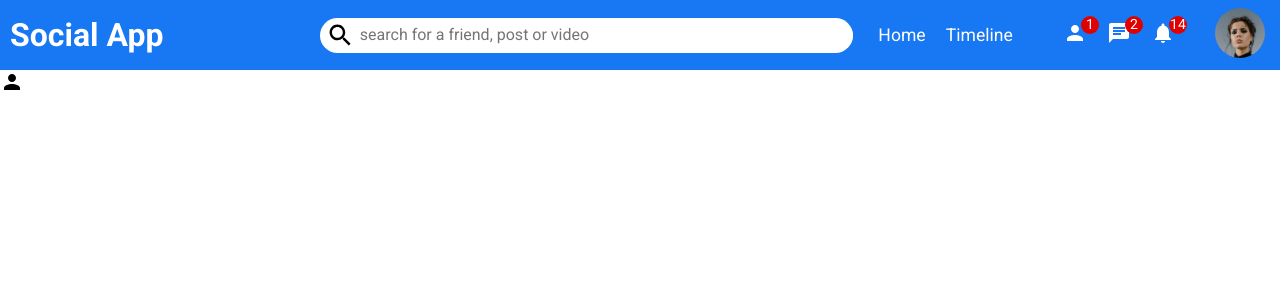
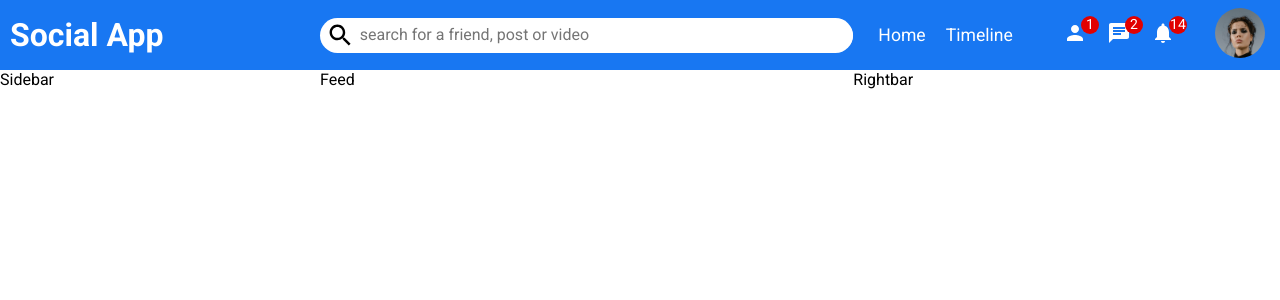
Before and after one commit to KhaledAbuarida/social-app, a React (Create React App) app: page / in a window 1280 px wide. Shown: the top 300 px of the page. Built offline with nearby package versions, Linux system fonts and the light colour scheme.

Commit message:
divide home page into three parts

```diff
--- a/src/App.js
+++ b/src/App.js
@@ -1,4 +1,4 @@
-import Home from './pages/home/Home.js'
+import Home from './pages/home/Home.jsx'
 
 function App() {
   return (
--- /dev/null
+++ b/src/components/feed/Feed.jsx
@@ -0,0 +1,9 @@
+import './feed.css'
+
+export default function Feed() {
+  return (
+    <div className='feed'>
+      Feed
+    </div>
+  )
+}
--- /dev/null
+++ b/src/components/feed/feed.css
@@ -0,0 +1,3 @@
+.feed {
+    flex: 5;
+}
--- /dev/null
+++ b/src/components/rightbar/Rightbar.jsx
@@ -0,0 +1,9 @@
+import './rightbar.css'
+
+export default function Rightbar() {
+  return (
+    <div className='rightBar'>
+      Rightbar
+    </div>
+  )
+}
--- /dev/null
+++ b/src/components/rightbar/rightbar.css
@@ -0,0 +1,3 @@
+.rightBar {
+    flex: 4;
+}
--- /dev/null
+++ b/src/components/sidebar/Sidebar.jsx
@@ -0,0 +1,9 @@
+import './sidebar.css'
+
+export default function Sidebar() {
+  return (
+    <div className='sideBar'>
+      Sidebar
+    </div>
+  )
+}
--- /dev/null
+++ b/src/components/sidebar/sidebar.css
@@ -0,0 +1,3 @@
+.sideBar {
+    flex: 3;
+}
--- a/src/pages/home/Home.js
+++ /dev/null
@@ -1,12 +0,0 @@
-import Topbar from '../../components/topbar/Topbar';
-import './home.css'
-import PersonIcon from '@mui/icons-material/Person';
-
-export default function Home() {
-  return (
-    <div>
-      <Topbar />
-      <PersonIcon />
-    </div>
-  )
-}
--- /dev/null
+++ b/src/pages/home/Home.jsx
@@ -0,0 +1,19 @@
+import Topbar from '../../components/topbar/Topbar';
+import Sidebar from '../../components/sidebar/Sidebar'
+import Feed from '../../components/feed/Feed'
+import Rightbar from '../../components/rightbar/Rightbar'
+import './home.css'
+
+
+export default function Home() {
+  return (
+    <div>
+      <Topbar />
+      <div className="homeContainer">
+        <Sidebar />
+        <Feed />
+        <Rightbar />
+      </div>
+    </div>
+  )
+}
--- a/src/pages/home/home.css
+++ b/src/pages/home/home.css
@@ -0,0 +1,4 @@
+.homeContainer {
+    display: flex;
+    width: 100;
+}
```
